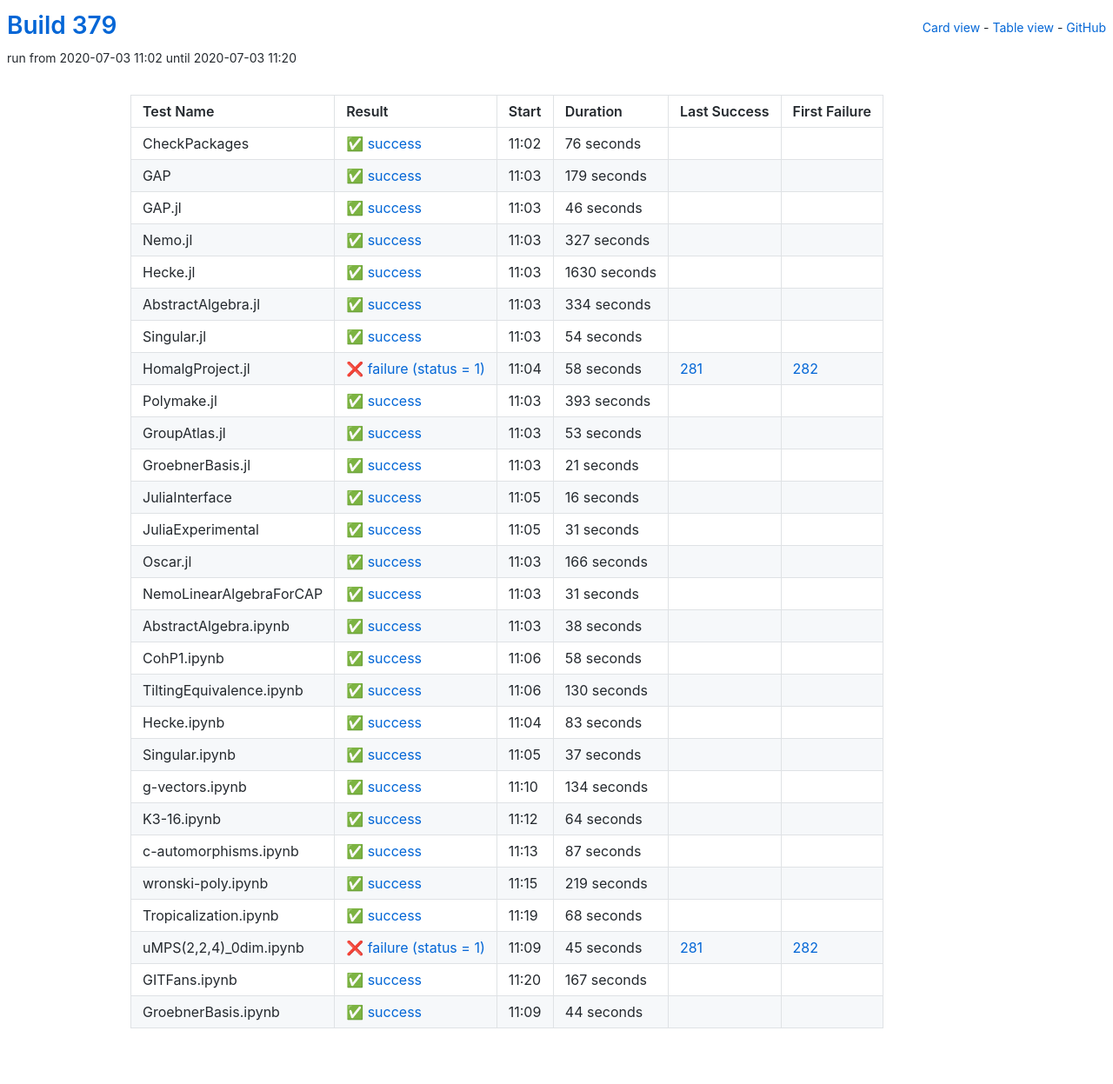
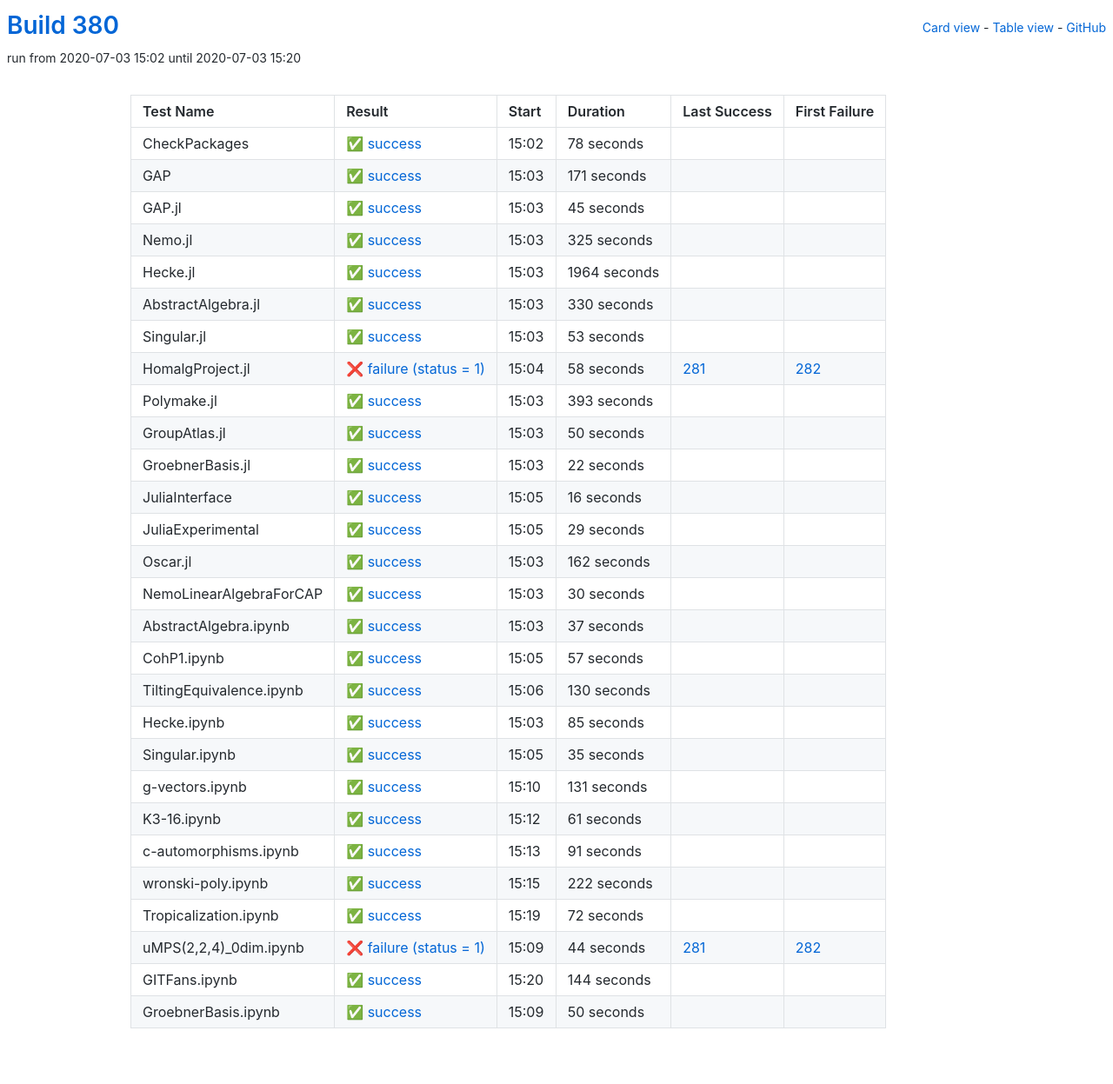
Before and after one commit to oscar-system/oscar-ci-status-stable, a Jekyll site: the page built from table.html, in a window 1280 px wide. Shown: the whole page at 87% size. Built offline with Jekyll 4.4.1, drawn with Linux system fonts in a browser that asks for light colours.

Commit message:
Build #380

```diff
--- a/_data/ci.yml
+++ b/_data/ci.yml
@@ -1,6 +1,6 @@
 ---
-build: 379
-build_url: https://oscarci.mathematik.uni-kl.de/job/oscar-stable/379/
+build: 380
+build_url: https://oscarci.mathematik.uni-kl.de/job/oscar-stable/380/
 job: oscar-stable
 organization: oscar-system
 repo: oscar-ci-status-stable
@@ -8,92 +8,92 @@ repourl: https://github.com/oscar-system/oscar-ci-status-stable
 tests:
 - name: CheckPackages
   id: checkpackages
-  log: https://oscarci.mathematik.uni-kl.de/job/oscar-stable/379/artifact/logs/build-379/CheckPackages.log
-  start: 2020-07-03 11:02
+  log: https://oscarci.mathematik.uni-kl.de/job/oscar-stable/380/artifact/logs/build-380/CheckPackages.log
+  start: 2020-07-03 15:02
   success: true
   exitcode: 0
   status: success
-  duration: 76
+  duration: 78
   last_success: false
   last_success_url:
   first_failure: false
   first_failure_url:
 - name: GAP
   id: gap
-  log: https://oscarci.mathematik.uni-kl.de/job/oscar-stable/379/artifact/logs/build-379/GAP.log
-  start: 2020-07-03 11:03
+  log: https://oscarci.mathematik.uni-kl.de/job/oscar-stable/380/artifact/logs/build-380/GAP.log
+  start: 2020-07-03 15:03
   success: true
   exitcode: 0
   status: success
-  duration: 179
+  duration: 171
   last_success: false
   last_success_url:
   first_failure: false
   first_failure_url:
 - name: GAP.jl
   id: gap-jl
-  log: https://oscarci.mathematik.uni-kl.de/job/oscar-stable/379/artifact/logs/build-379/GAP.jl.log
-  start: 2020-07-03 11:03
+  log: https://oscarci.mathematik.uni-kl.de/job/oscar-stable/380/artifact/logs/build-380/GAP.jl.log
+  start: 2020-07-03 15:03
   success: true
   exitcode: 0
   status: success
-  duration: 46
+  duration: 45
   last_success: false
   last_success_url:
   first_failure: false
   first_failure_url:
 - name: Nemo.jl
   id: nemo-jl
-  log: https://oscarci.mathematik.uni-kl.de/job/oscar-stable/379/artifact/logs/build-379/Nemo.jl.log
-  start: 2020-07-03 11:03
+  log: https://oscarci.mathematik.uni-kl.de/job/oscar-stable/380/artifact/logs/build-380/Nemo.jl.log
+  start: 2020-07-03 15:03
   success: true
   exitcode: 0
   status: success
-  duration: 327
+  duration: 325
   last_success: false
   last_success_url:
   first_failure: false
   first_failure_url:
 - name: Hecke.jl
   id: hecke-jl
-  log: https://oscarci.mathematik.uni-kl.de/job/oscar-stable/379/artifact/logs/build-379/Hecke.jl.log
-  start: 2020-07-03 11:03
+  log: https://oscarci.mathematik.uni-kl.de/job/oscar-stable/380/artifact/logs/build-380/Hecke.jl.log
+  start: 2020-07-03 15:03
   success: true
   exitcode: 0
   status: success
-  duration: 1630
+  duration: 1964
   last_success: false
   last_success_url:
   first_failure: false
   first_failure_url:
 - name: AbstractAlgebra.jl
   id: abstractalgebra-jl
-  log: https://oscarci.mathematik.uni-kl.de/job/oscar-stable/379/artifact/logs/build-379/AbstractAlgebra.jl.log
-  start: 2020-07-03 11:03
+  log: https://oscarci.mathematik.uni-kl.de/job/oscar-stable/380/artifact/logs/build-380/AbstractAlgebra.jl.log
+  start: 2020-07-03 15:03
   success: true
   exitcode: 0
   status: success
-  duration: 334
+  duration: 330
   last_success: false
   last_success_url:
   first_failure: false
   first_failure_url:
 - name: Singular.jl
   id: singular-jl
-  log: https://oscarci.mathematik.uni-kl.de/job/oscar-stable/379/artifact/logs/build-379/Singular.jl.log
-  start: 2020-07-03 11:03
+  log: https://oscarci.mathematik.uni-kl.de/job/oscar-stable/380/artifact/logs/build-380/Singular.jl.log
+  start: 2020-07-03 15:03
   success: true
   exitcode: 0
   status: success
-  duration: 54
+  duration: 53
   last_success: false
   last_success_url:
   first_failure: false
   first_failure_url:
 - name: HomalgProject.jl
   id: homalgproject-jl
-  log: https://oscarci.mathematik.uni-kl.de/job/oscar-stable/379/artifact/logs/build-379/HomalgProject.jl.log
-  start: 2020-07-03 11:04
+  log: https://oscarci.mathematik.uni-kl.de/job/oscar-stable/380/artifact/logs/build-380/HomalgProject.jl.log
+  start: 2020-07-03 15:04
   success: false
   exitcode: 1
   status: failure
@@ -104,8 +104,8 @@ tests:
   first_failure_url: https://oscarci.mathematik.uni-kl.de/job/oscar-stable/282/
 - name: Polymake.jl
   id: polymake-jl
-  log: https://oscarci.mathematik.uni-kl.de/job/oscar-stable/379/artifact/logs/build-379/Polymake.jl.log
-  start: 2020-07-03 11:03
+  log: https://oscarci.mathematik.uni-kl.de/job/oscar-stable/380/artifact/logs/build-380/Polymake.jl.log
+  start: 2020-07-03 15:03
   success: true
   exitcode: 0
   status: success
@@ -116,32 +116,32 @@ tests:
   first_failure_url:
 - name: GroupAtlas.jl
   id: groupatlas-jl
-  log: https://oscarci.mathematik.uni-kl.de/job/oscar-stable/379/artifact/logs/build-379/GroupAtlas.jl.log
-  start: 2020-07-03 11:03
+  log: https://oscarci.mathematik.uni-kl.de/job/oscar-stable/380/artifact/logs/build-380/GroupAtlas.jl.log
+  start: 2020-07-03 15:03
   success: true
   exitcode: 0
   status: success
-  duration: 53
+  duration: 50
   last_success: false
   last_success_url:
   first_failure: false
   first_failure_url:
 - name: GroebnerBasis.jl
   id: groebnerbasis-jl
-  log: https://oscarci.mathematik.uni-kl.de/job/oscar-stable/379/artifact/logs/build-379/GroebnerBasis.jl.log
-  start: 2020-07-03 11:03
+  log: https://oscarci.mathematik.uni-kl.de/job/oscar-stable/380/artifact/logs/build-380/GroebnerBasis.jl.log
+  start: 2020-07-03 15:03
   success: true
   exitcode: 0
   status: success
-  duration: 21
+  duration: 22
   last_success: false
   last_success_url:
   first_failure: false
   first_failure_url:
 - name: JuliaInterface
   id: juliainterface
-  log: https://oscarci.mathematik.uni-kl.de/job/oscar-stable/379/artifact/logs/build-379/JuliaInterface.log
-  start: 2020-07-03 11:05
+  log: https://oscarci.mathematik.uni-kl.de/job/oscar-stable/380/artifact/logs/build-380/JuliaInterface.log
+  start: 2020-07-03 15:05
   success: true
   exitcode: 0
   status: success
@@ -152,68 +152,68 @@ tests:
   first_failure_url:
 - name: JuliaExperimental
   id: juliaexperimental
-  log: https://oscarci.mathematik.uni-kl.de/job/oscar-stable/379/artifact/logs/build-379/JuliaExperimental.log
-  start: 2020-07-03 11:05
+  log: https://oscarci.mathematik.uni-kl.de/job/oscar-stable/380/artifact/logs/build-380/JuliaExperimental.log
+  start: 2020-07-03 15:05
   success: true
   exitcode: 0
   status: success
-  duration: 31
+  duration: 29
   last_success: false
   last_success_url:
   first_failure: false
   first_failure_url:
 - name: Oscar.jl
   id: oscar-jl
-  log: https://oscarci.mathematik.uni-kl.de/job/oscar-stable/379/artifact/logs/build-379/Oscar.jl.log
-  start: 2020-07-03 11:03
+  log: https://oscarci.mathematik.uni-kl.de/job/oscar-stable/380/artifact/logs/build-380/Oscar.jl.log
+  start: 2020-07-03 15:03
   success: true
   exitcode: 0
   status: success
-  duration: 166
+  duration: 162
   last_success: false
   last_success_url:
   first_failure: false
   first_failure_url:
 - name: NemoLinearAlgebraForCAP
   id: nemolinearalgebraforcap
-  log: https://oscarci.mathematik.uni-kl.de/job/oscar-stable/379/artifact/logs/build-379/NemoLinearAlgebraForCAP.log
-  start: 2020-07-03 11:03
+  log: https://oscarci.mathematik.uni-kl.de/job/oscar-stable/380/artifact/logs/build-380/NemoLinearAlgebraForCAP.log
+  start: 2020-07-03 15:03
   success: true
   exitcode: 0
   status: success
-  duration: 31
+  duration: 30
   last_success: false
   last_success_url:
   first_failure: false
   first_failure_url:
 - name: AbstractAlgebra.ipynb
   id: abstractalgebra-ipynb
-  log: https://oscarci.mathematik.uni-kl.de/job/oscar-stable/379/artifact/logs/build-379/AbstractAlgebra.ipynb.log
-  start: 2020-07-03 11:03
+  log: https://oscarci.mathematik.uni-kl.de/job/oscar-stable/380/artifact/logs/build-380/AbstractAlgebra.ipynb.log
+  start: 2020-07-03 15:03
   success: true
   exitcode: 0
   status: success
-  duration: 38
+  duration: 37
   last_success: false
   last_success_url:
   first_failure: false
   first_failure_url:
 - name: CohP1.ipynb
   id: cohp1-ipynb
-  log: https://oscarci.mathematik.uni-kl.de/job/oscar-stable/379/artifact/logs/build-379/CohP1.ipynb.log
-  start: 2020-07-03 11:06
+  log: https://oscarci.mathematik.uni-kl.de/job/oscar-stable/380/artifact/logs/build-380/CohP1.ipynb.log
+  start: 2020-07-03 15:05
   success: true
   exitcode: 0
   status: success
-  duration: 58
+  duration: 57
   last_success: false
   last_success_url:
   first_failure: false
   first_failure_url:
 - name: TiltingEquivalence.ipynb
   id: tiltingequivalence-ipynb
-  log: https://oscarci.mathematik.uni-kl.de/job/oscar-stable/379/artifact/logs/build-379/TiltingEquivalence.ipynb.log
-  start: 2020-07-03 11:06
+  log: https://oscarci.mathematik.uni-kl.de/job/oscar-stable/380/artifact/logs/build-380/TiltingEquivalence.ipynb.log
+  start: 2020-07-03 15:06
   success: true
   exitcode: 0
   status: success
@@ -224,120 +224,120 @@ tests:
   first_failure_url:
 - name: Hecke.ipynb
   id: hecke-ipynb
-  log: https://oscarci.mathematik.uni-kl.de/job/oscar-stable/379/artifact/logs/build-379/Hecke.ipynb.log
-  start: 2020-07-03 11:04
+  log: https://oscarci.mathematik.uni-kl.de/job/oscar-stable/380/artifact/logs/build-380/Hecke.ipynb.log
+  start: 2020-07-03 15:03
   success: true
   exitcode: 0
   status: success
-  duration: 83
+  duration: 85
   last_success: false
   last_success_url:
   first_failure: false
   first_failure_url:
 - name: Singular.ipynb
   id: singular-ipynb
-  log: https://oscarci.mathematik.uni-kl.de/job/oscar-stable/379/artifact/logs/build-379/Singular.ipynb.log
-  start: 2020-07-03 11:05
+  log: https://oscarci.mathematik.uni-kl.de/job/oscar-stable/380/artifact/logs/build-380/Singular.ipynb.log
+  start: 2020-07-03 15:05
   success: true
   exitcode: 0
   status: success
-  duration: 37
+  duration: 35
   last_success: false
   last_success_url:
   first_failure: false
   first_failure_url:
 - name: g-vectors.ipynb
   id: g-vectors-ipynb
-  log: https://oscarci.mathematik.uni-kl.de/job/oscar-stable/379/artifact/logs/build-379/g-vectors.ipynb.log
-  start: 2020-07-03 11:10
+  log: https://oscarci.mathematik.uni-kl.de/job/oscar-stable/380/artifact/logs/build-380/g-vectors.ipynb.log
+  start: 2020-07-03 15:10
   success: true
   exitcode: 0
   status: success
-  duration: 134
+  duration: 131
   last_success: false
   last_success_url:
   first_failure: false
   first_failure_url:
 - name: K3-16.ipynb
   id: k3-16-ipynb
-  log: https://oscarci.mathematik.uni-kl.de/job/oscar-stable/379/artifact/logs/build-379/K3-16.ipynb.log
-  start: 2020-07-03 11:12
+  log: https://oscarci.mathematik.uni-kl.de/job/oscar-stable/380/artifact/logs/build-380/K3-16.ipynb.log
+  start: 2020-07-03 15:12
   success: true
   exitcode: 0
   status: success
-  duration: 64
+  duration: 61
   last_success: false
   last_success_url:
   first_failure: false
   first_failure_url:
 - name: c-automorphisms.ipynb
   id: c-automorphisms-ipynb
-  log: https://oscarci.mathematik.uni-kl.de/job/oscar-stable/379/artifact/logs/build-379/c-automorphisms.ipynb.log
-  start: 2020-07-03 11:13
+  log: https://oscarci.mathematik.uni-kl.de/job/oscar-stable/380/artifact/logs/build-380/c-automorphisms.ipynb.log
+  start: 2020-07-03 15:13
   success: true
   exitcode: 0
   status: success
-  duration: 87
+  duration: 91
   last_success: false
   last_success_url:
   first_failure: false
   first_failure_url:
 - name: wronski-poly.ipynb
   id: wronski-poly-ipynb
-  log: https://oscarci.mathematik.uni-kl.de/job/oscar-stable/379/artifact/logs/build-379/wronski-poly.ipynb.log
-  start: 2020-07-03 11:15
+  log: https://oscarci.mathematik.uni-kl.de/job/oscar-stable/380/artifact/logs/build-380/wronski-poly.ipynb.log
+  start: 2020-07-03 15:15
   success: true
   exitcode: 0
   status: success
-  duration: 219
+  duration: 222
   last_success: false
   last_success_url:
   first_failure: false
   first_failure_url:
 - name: Tropicalization.ipynb
   id: tropicalization-ipynb
-  log: https://oscarci.mathematik.uni-kl.de/job/oscar-stable/379/artifact/logs/build-379/Tropicalization.ipynb.log
-  start: 2020-07-03 11:19
+  log: https://oscarci.mathematik.uni-kl.de/job/oscar-stable/380/artifact/logs/build-380/Tropicalization.ipynb.log
+  start: 2020-07-03 15:19
   success: true
   exitcode: 0
   status: success
-  duration: 68
+  duration: 72
   last_success: false
   last_success_url:
   first_failure: false
   first_failure_url:
 - name: uMPS(2,2,4)_0dim.ipynb
   id: umps-2-2-4-0dim-ipynb
-  log: https://oscarci.mathematik.uni-kl.de/job/oscar-stable/379/artifact/logs/build-379/uMPS-2-2-4-_0dim.ipynb.log
-  start: 2020-07-03 11:09
+  log: https://oscarci.mathematik.uni-kl.de/job/oscar-stable/380/artifact/logs/build-380/uMPS-2-2-4-_0dim.ipynb.log
+  start: 2020-07-03 15:09
   success: false
   exitcode: 1
   status: failure
-  duration: 45
+  duration: 44
   last_success: 281
   last_success_url: https://oscarci.mathematik.uni-kl.de/job/oscar-stable/281/
   first_failure: 282
   first_failure_url: https://oscarci.mathematik.uni-kl.de/job/oscar-stable/282/
 - name: GITFans.ipynb
   id: gitfans-ipynb
-  log: https://oscarci.mathematik.uni-kl.de/job/oscar-stable/379/artifact/logs/build-379/GITFans.ipynb.log
-  start: 2020-07-03 11:20
+  log: https://oscarci.mathematik.uni-kl.de/job/oscar-stable/380/artifact/logs/build-380/GITFans.ipynb.log
+  start: 2020-07-03 15:20
   success: true
   exitcode: 0
   status: success
-  duration: 167
+  duration: 144
   last_success: false
   last_success_url:
   first_failure: false
   first_failure_url:
 - name: GroebnerBasis.ipynb
   id: groebnerbasis-ipynb
-  log: https://oscarci.mathematik.uni-kl.de/job/oscar-stable/379/artifact/logs/build-379/GroebnerBasis.ipynb.log
-  start: 2020-07-03 11:09
+  log: https://oscarci.mathematik.uni-kl.de/job/oscar-stable/380/artifact/logs/build-380/GroebnerBasis.ipynb.log
+  start: 2020-07-03 15:09
   success: true
   exitcode: 0
   status: success
-  duration: 44
+  duration: 50
   last_success: false
   last_success_url:
   first_failure: false
```
Also changed, not shown: README.md.
